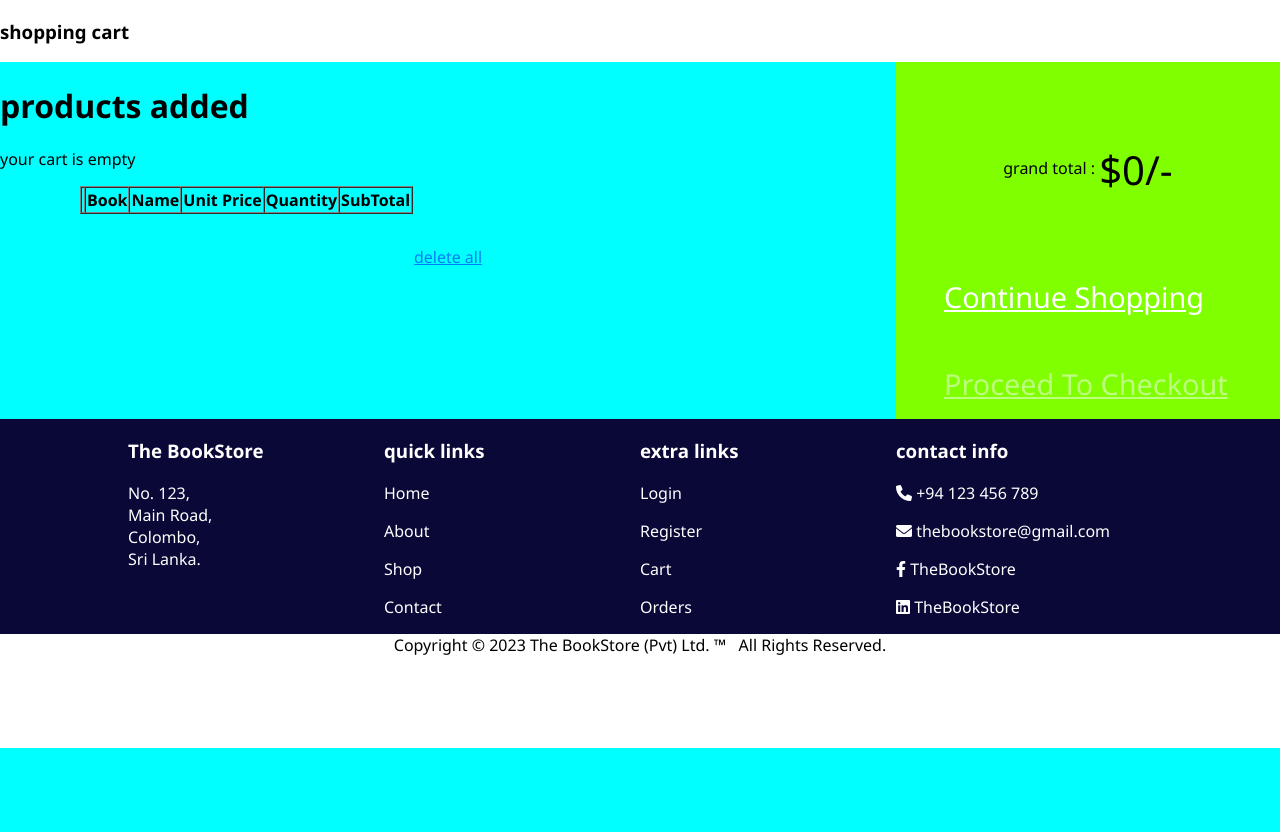
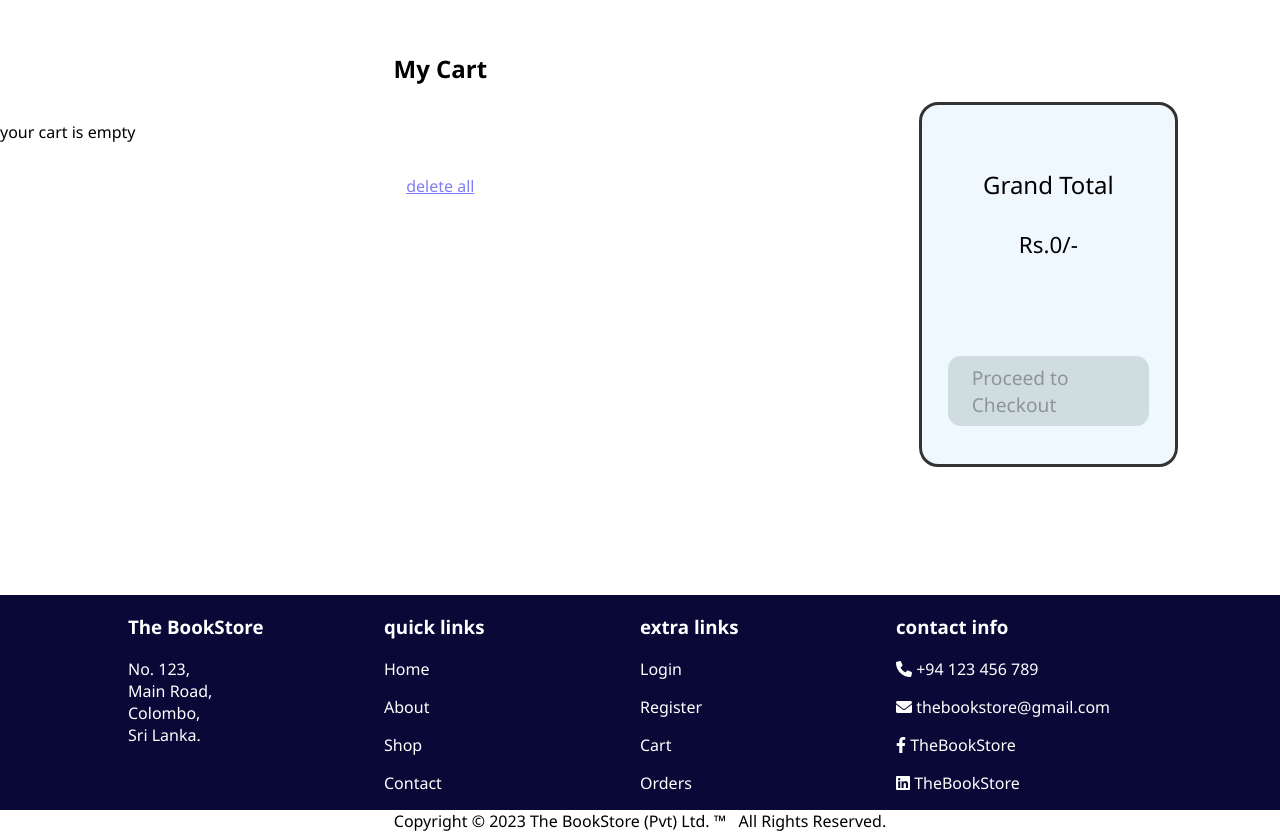
Before and after one commit to AsankaRukshanRathnayake/Online-BookStore, a PHP site: page /cart.php in a window 1280 px wide. Shown: the part 52-884 px from the top of the page. Before the commit the page ends 800 px from the top, so only its background shows below. Run offline with PHP 8.4, Linux system fonts and the light colour scheme; a user stored in the database is signed in; data comes from the database, SQL or seed files in the repository; lists and menus that the app fills with data are empty.

Commit message:
Modified the cart styles and structure

```diff
--- a/cart.php
+++ b/cart.php
@@ -51,24 +51,10 @@
     <?php include 'header.php'; ?>
 
     <!--main body-->
-    <div class="heading">
-        <h3>shopping cart</h3>
-    </div>
-
     <div class="cart">
 
         <div class="cart_products_container">
-            <h1 class="title">products added</h1>
-
-            <table border="1">
-                <tr>
-                    <th></th>
-                    <th>Book</th>
-                    <th>Name</th>
-                    <th>Unit Price</th>
-                    <th colspan=2>Quantity</th>
-                    <th>SubTotal</th>
-                </tr>
+            <h2 class="title">My Cart</h2>
 
                 <?php
 
@@ -77,26 +63,39 @@
                 $select_cart = mysqli_query($connection, "SELECT * FROM `cart` WHERE user_id = '$user_id'") or die('query failed');
 
                 if(mysqli_num_rows($select_cart) > 0){
+                    ?>
+                    <table border="1">
+                <tr>
+                    <th>Book</th>
+                    <th>Name</th>
+                    <th>Unit Price</th>
+                    <th>Quantity</th>
+                    <th>SubTotal</th>
+                    <th></th>
+                </tr>
+                <?php
                     while($fetch_cart = mysqli_fetch_assoc($select_cart)){
                 ?>
 
                 <tr>
-                    <td><a href="cart.php?delete=<?php echo $fetch_cart['id']; ?>" class="fas fa-times" onclick="return confirm('delete this from cart?');"></a></td>
-                    <td><img class="product_image" src="original/uploaded_img/<?php echo $fetch_cart['image']; ?>" alt=""></td>
+                    <td><img class="product_image" src="uploaded_img/<?php echo $fetch_cart['image']; ?>" alt=""></td>
                     <td><div class="product_name"><?php echo $fetch_cart['name']; ?></div></td>
-                    <td><div class="product_price">$<?php echo $fetch_cart['price']; ?>/-</div></td>
+                    <td><div class="product_price">Rs.<?php echo $fetch_cart['price']; ?>/-</div></td>
 
                     <form action="" method="post">
                         <input type="hidden" name="cart_id" value="<?php echo $fetch_cart['id']; ?>">
-                    <td><input type="number" min="1" name="cart_quantity" value="<?php echo $fetch_cart['quantity']; ?>"></td>
-                    <td><input type="submit" name="update_cart" value="update" class="update"></td>
+                    <td><input type="number" min="1" max="99" name="cart_quantity" value="<?php echo $fetch_cart['quantity']; ?>">
+                    <input type="submit" name="update_cart" value="Update" class="update"></td>
                     </form>
 
                     <td>
                         <div class="rowtotal">
-                            <span>$<?php echo $sub_total = ($fetch_cart['quantity'] * $fetch_cart['price']); ?>/-</span> </div>
+                            <span>Rs.<?php echo $sub_total = ($fetch_cart['quantity'] * $fetch_cart['price']); ?>/-</span> </div>
                         </div>
                     </td>
+
+                    <td><a href="cart.php?delete=<?php echo $fetch_cart['id']; ?>" class="fa fa-trash" onclick="return confirm('delete this from cart?');"></a></td>
+
                 </tr>
 
                 <?php
@@ -118,17 +117,14 @@
 
         <div class="cart_total_container">
             <div class="grandtotal">
-                <p>grand total : <span>$<?php echo $grand_total; ?>/-</span></p>
+                <p>Grand Total</p>
+                <span>Rs.<?php echo $grand_total; ?>/-</span>
             </div>
 
             <div class="flex">
-                <a href="shop.php" class="continuebutton">continue shopping</a>
-                <a href="checkout.php" class="checkout <?php echo ($grand_total > 1)?'':'disabled'; ?>">proceed to checkout</a>
+                <a href="checkout.php" class="checkout <?php echo ($grand_total > 1)?'':'disabled'; ?>">Proceed to Checkout</a>
             </div>
         </div>
-
-
-
 
     </div>
 
--- a/css/cart.css
+++ b/css/cart.css
@@ -5,29 +5,46 @@
 
 .cart_products_container{
     width:70%;
-    background-color: aqua;
     padding-bottom: 5rem;
 }
 
+.cart_products_container h2{
+    text-align: center;
+    padding-top: 2rem;
+    padding-bottom: 1rem;
+}
+
 .cart_total_container{
-    width:30%;
-    background-color: chartreuse;
+    width:16%;
+    margin:8% 8% 10% 3%;
+    padding:3% 2% 3% 2%;
+    border:0.2rem solid var(--black);
+    border-radius: 1.2rem;
+    background-color: aliceblue;
 }
 
 .cart table{
     text-align: center;
-    margin:1rem 5rem 1rem 5rem;
+    margin:1rem 1rem 1rem 8rem;
     border-spacing: 0;
+    border-color:var(--gray);
+}
+
+.cart table th{
+    font-size: 1.4rem;
 }
 
 .cart .product_image{
-    max-width: 100px;
+    max-width: 120px;
     width:100%;
+    padding:0.3rem 0.2rem 0.1rem 0.3rem;
 }
 
-.cart .fa-times{
-    width:5rem;
-    font-size:2rem;
+.cart .fa-trash{
+    width:2rem;
+    font-size:1.5rem;
+    text-decoration: none;
+    color:var(--black);
 }
 
 .cart .product_name{
@@ -43,11 +60,11 @@
 }
 
 .cart input[type="number"]{
-    margin:.5rem 0;
-    border:2px solid black;
+    margin:.5rem .4rem .5rem 1rem;
+    border:2px solid var(--gray);
     border-radius: .5rem;
     padding:.2rem .4rem;
-    font-size: 1.3rem;
+    font-size: 1.2rem;
     color:var(--black);
     width: 3rem;
  }
@@ -55,10 +72,13 @@
 .cart .update{
     display: inline-block;
     cursor: pointer;
-    color:var(--white);
-    font-size: 1.3rem;
+    color:var(--black);
+    font-size: 1rem;
     border-radius: .5rem;
-    text-transform: capitalize;
+    padding:.4rem .5rem .4rem .5rem;
+    background-color: var(--gray);
+    border:.1rem solid var(--black);
+    margin-right: 1rem;
 }
 
 .rowtotal{
@@ -75,15 +95,12 @@
 .grandtotal{
     max-width: 1200px;
     margin:0 auto;
-    border:var(--border);
-    padding:2rem;
     text-align: center;
-    margin-top: 2rem;
-    border-radius: .5rem;
+    font-size: 1.5rem;
 }
 
 .grandtotal span{
-    font-size: 2.5rem;
+    font-size: 1.4rem;
     color:var(--light-color);
 }
 
@@ -95,21 +112,6 @@
     justify-content: center;
 }
 
-.continuebutton{
-    display: inline-block;
-    margin-top: 1rem;
-    padding:1rem 3rem;
-    cursor: pointer;
-    color:var(--white);
-    font-size: 1.8rem;
-    border-radius: .5rem;
-    text-transform: capitalize;
-}
-
-.continuebutton:hover{
-    background-color: var(--black);
-}
-
 .cart .disabled{
     pointer-events: none;
     opacity: .5;
@@ -118,15 +120,18 @@
 
 .cart .checkout{
     display: inline-block;
-    margin-top: 1rem;
-    padding:1rem 3rem;
+    margin-top: 6rem;
+    padding:0.5rem 1.5rem 0.5rem 1.5rem;
     cursor: pointer;
-    color:var(--white);
-    font-size: 1.8rem;
-    border-radius: .5rem;
-    text-transform: capitalize;
+    color:var(--black);
+    background-color: var(--gray);
+    font-size: 1.2rem;
+    border-radius: .8rem;
+    text-decoration: none;
+    font-weight: 500;
 }
 
 .cart .checkout:hover{
-    background-color: var(--black);
+    background-color: var(--darkblue);
+    color:var(--white);
 }
```
